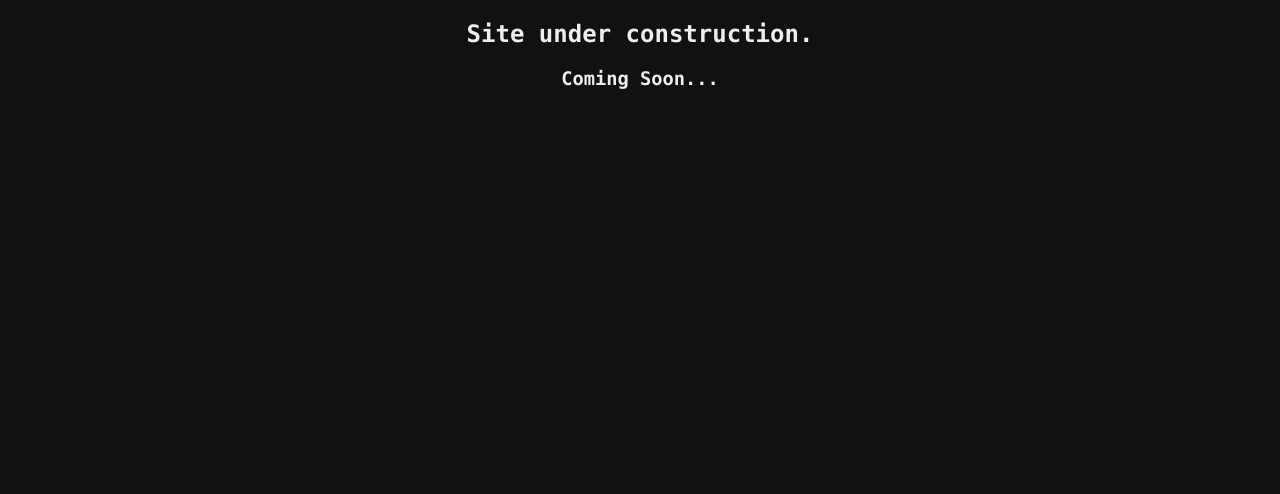
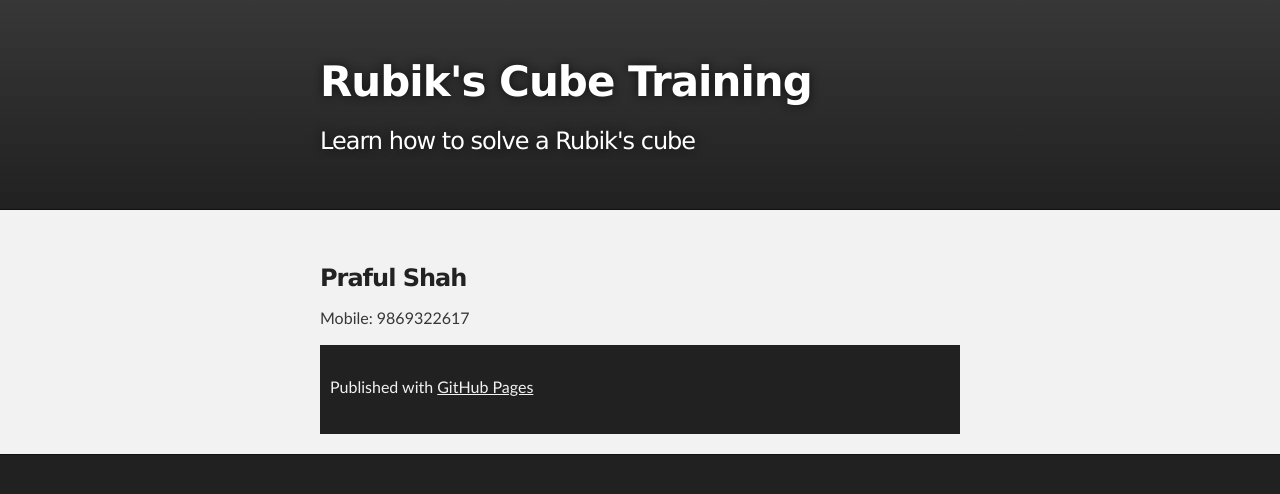
Before and after one commit to learnrubikscube/learnrubikscube.github.io, a plain HTML site: page index.html in a window 1280 px wide. Drawn offline with Linux system fonts and the light colour scheme.

Commit message:
Revert "Coming soon page"
This reverts commit 1683cafd2b91b44c6b61b95e9e309f18afc18d9b.

```diff
--- a/index.html
+++ b/index.html
@@ -6,24 +6,38 @@
     <meta http-equiv="X-UA-Compatible" content="chrome=1">
     <meta name="description" content="Learnrubikscube.GitHub.io : Learn how to solve a Rubik&#39;s cube Rubik&#39;s cube training Mumbai">
 
-    <!-- <link rel="stylesheet" type="text/css" media="screen" href="stylesheets/stylesheet.css"> -->
-    <style>
-      body, h2, h3 {
-        background-color: #111;
-        color: #eee;
-        font-family: "Monaco", "Arial";
-      }
-    </style>
+    <link rel="stylesheet" type="text/css" media="screen" href="stylesheets/stylesheet.css">
 
     <title>Rubik's Cube Training</title>
   </head>
 
   <body>
 
-    <center>
-      <h2>Site under construction.</h2>
-      <h3>Coming Soon...</h3>
-    </center>
+    <!-- HEADER -->
+    <div id="header_wrap" class="outer">
+        <header class="inner">
+          <h1 id="project_title">Rubik's Cube Training</h1>
+          <h2 id="project_tagline">Learn how to solve a Rubik&#39;s cube</h2>
+        </header>
+    </div>
+
+    <!-- MAIN CONTENT -->
+    <div id="main_content_wrap" class="outer">
+      <section id="main_content" class="inner">
+        <h3>Praful Shah</h3>
+
+<p>Mobile: 9869322617</p>
+
+
+
+    <!-- FOOTER  -->
+    <div id="footer_wrap" class="outer">
+      <footer class="inner">
+        <p>Published with <a href="https://pages.github.com">GitHub Pages</a></p>
+      </footer>
+    </div>
+
+
 
   </body>
 </html>
```
